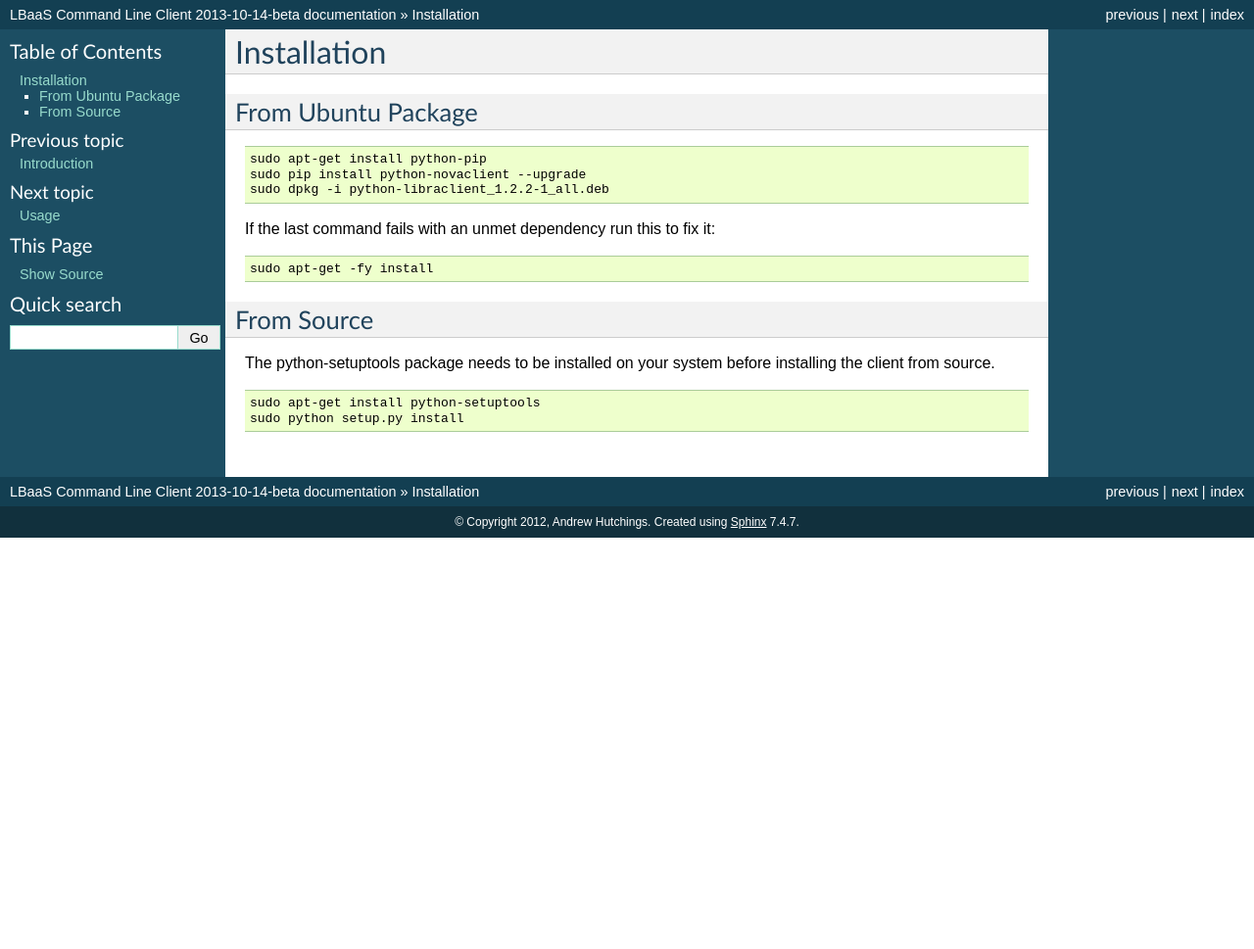
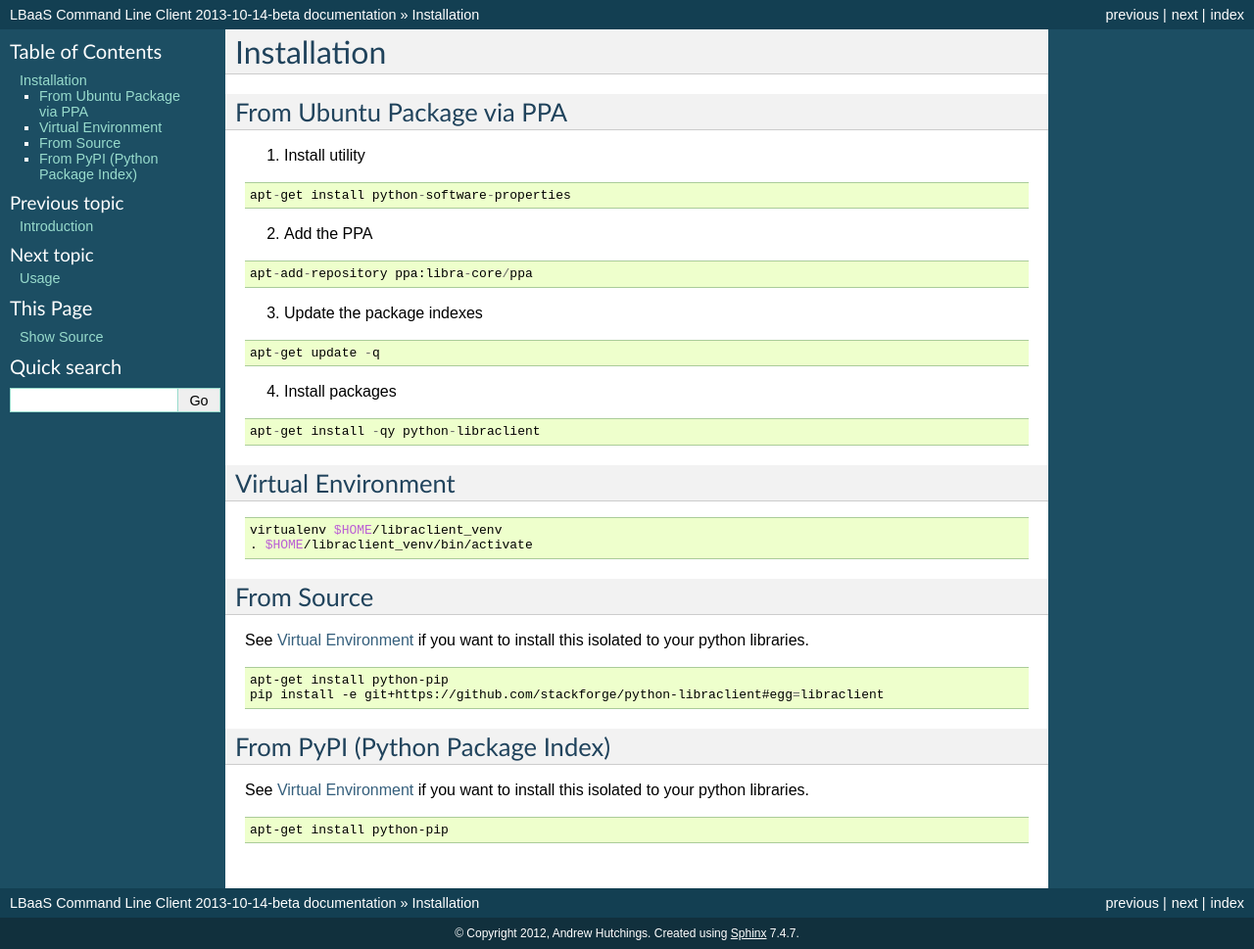
Before and after one commit to stackforge/python-libraclient, a Sphinx documentation site: the page built from doc/installation.rst, in a window 1280 px wide. Shown: the whole page at 98% size. Built offline with Sphinx 7.4.7, drawn with Linux system fonts in a browser that asks for light colours; before the commit the page ends 900 px from its top, so only the background shows below that.

Commit message:
[DOC] Improved installation instructions
Change-Id: I307d63c2a758b1715f4c8ce9b243ad9877479a02

```diff
--- a/doc/installation.rst
+++ b/doc/installation.rst
@@ -1,28 +1,65 @@
+.. _installation:
+
 Installation
 ============
 
-From Ubuntu Package
+From Ubuntu Package via PPA
+---------------------------
+
+1. Install utility
+
+::
+
+    apt-get install python-software-properties
+
+2. Add the PPA
+
+::
+
+    apt-add-repository ppa:libra-core/ppa
+
+3. Update the package indexes
+
+::
+
+    apt-get update -q
+
+4. Install packages
+
+::
+
+    apt-get install -qy python-libraclient
+
+
+.. _virtual-env:
+
+Virtual Environment
 -------------------
 
 .. code-block:: bash
 
-   sudo apt-get install python-pip
-   sudo pip install python-novaclient --upgrade
-   sudo dpkg -i python-libraclient_1.2.2-1_all.deb
+  virtualenv $HOME/libraclient_venv
+  . $HOME/libraclient_venv/bin/activate
 
-If the last command fails with an unmet dependency run this to fix it:
-
-.. code-block:: bash
-
-   sudo apt-get -fy install
 
 From Source
 -----------
 
-The python-setuptools package needs to be installed on your system before
-installing the client from source.
+See :ref:`virtual-env` if you want to install this isolated to your
+python libraries.
 
 .. code-block:: bash
 
-   sudo apt-get install python-setuptools
-   sudo python setup.py install
+    apt-get install python-pip
+    pip install -e git+https://github.com/stackforge/python-libraclient#egg=libraclient
+
+
+From PyPI (Python Package Index)
+--------------------------------
+
+See :ref:`virtual-env` if you want to install this isolated to your
+python libraries.
+
+.. code-block:: bash
+
+  apt-get install python-pip
```
